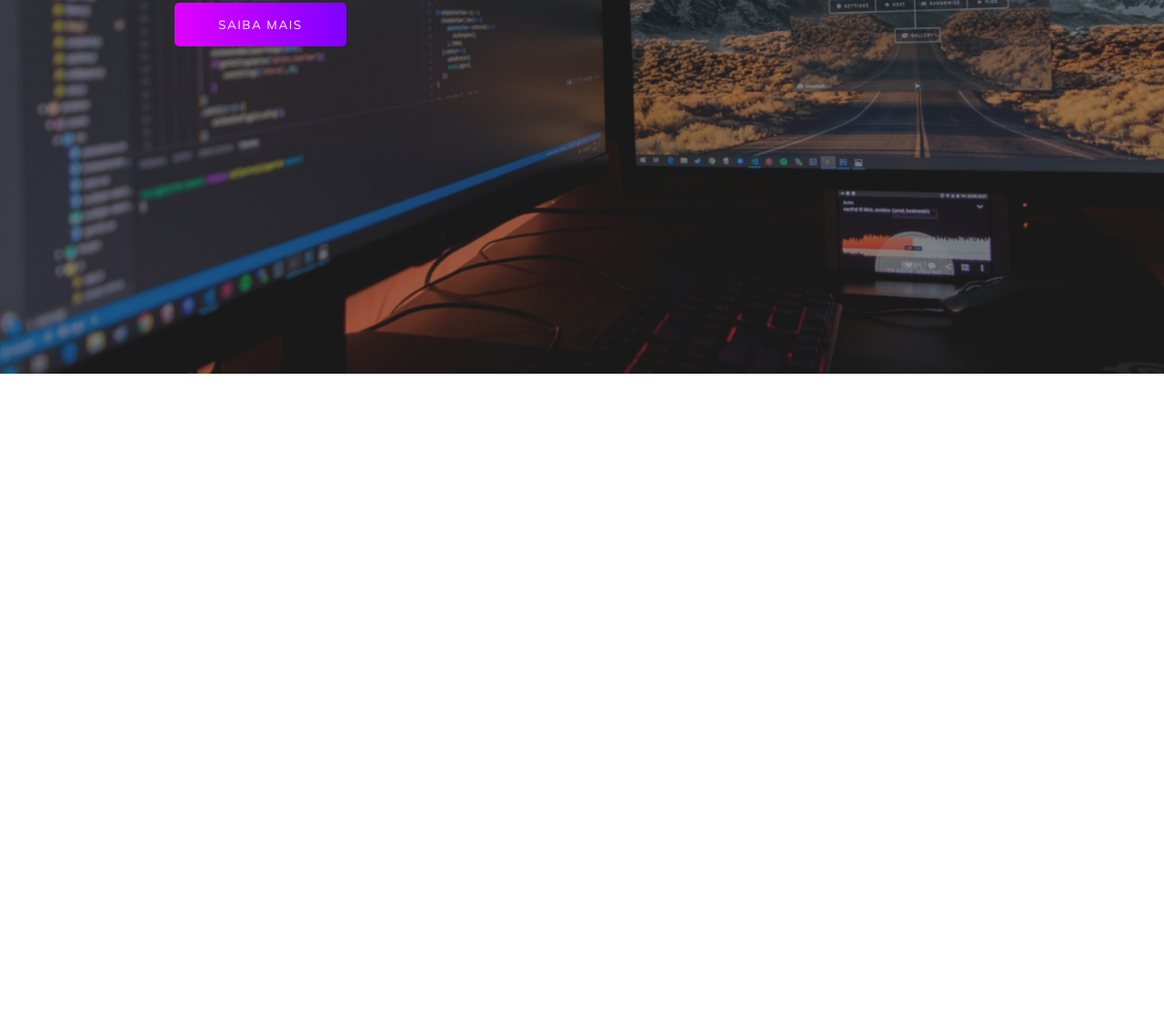
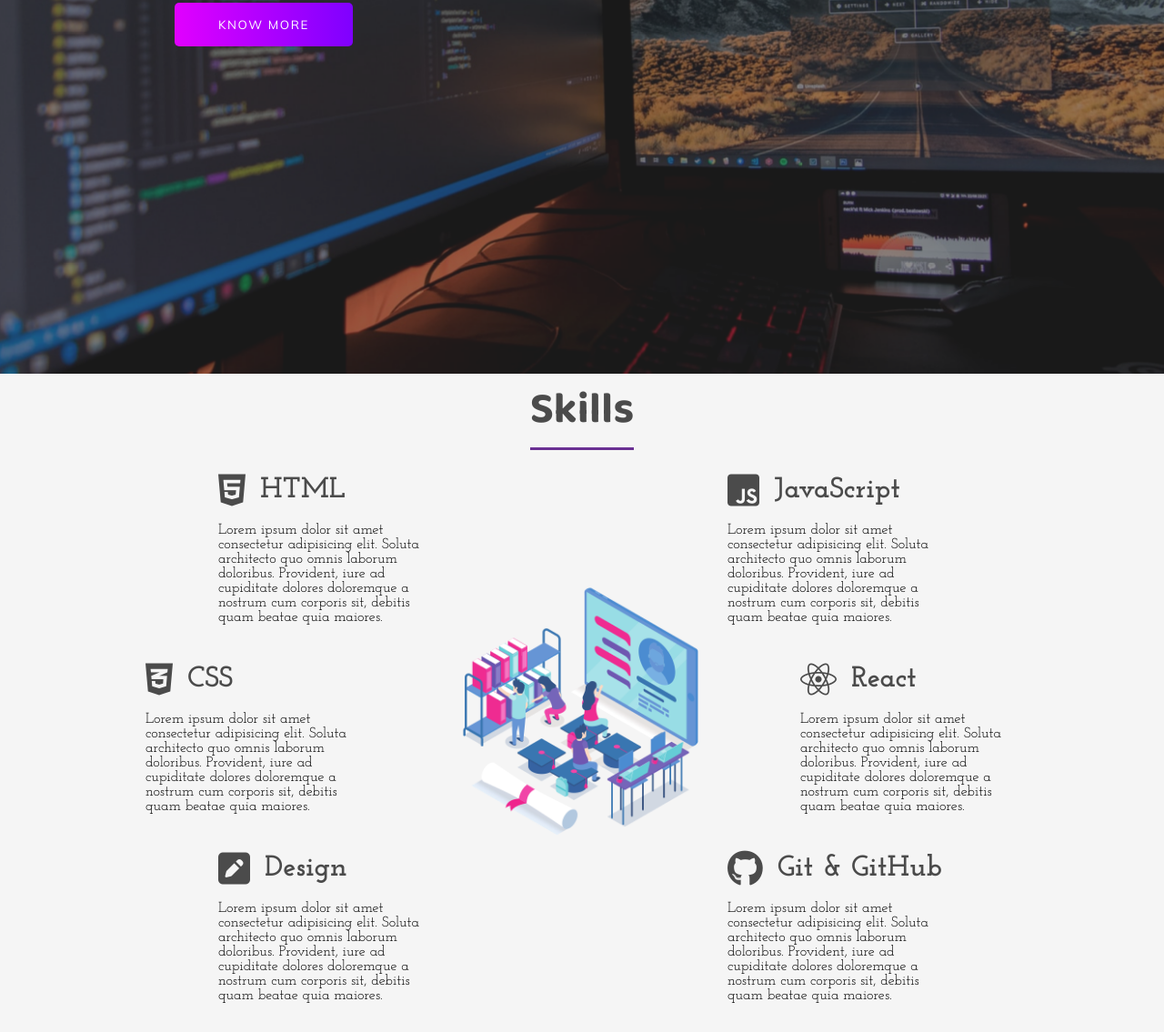
Before and after one commit to ighoreckert/Portfolio, a plain HTML site: page index.html in a window 1280 px wide. Shown: the part 389-1524 px from the top of the page at 91% size. Before the commit the page ends 800 px from the top, so only its background shows below. Drawn offline with Linux system fonts and the light colour scheme.

Commit message:
:package: knowledge

```diff
--- a/index.html
+++ b/index.html
@@ -44,12 +44,12 @@
         <div class="banner">
           <h1>Web Developer & Front End Designer</h1>
           <p>Ighor Eckert</p>
-          <button>Saiba mais</button>
+          <button>Know more</button>
         </div>
         <!--banner-->
       </header>
 
-      <div class="sidebar">
+      <aside class="sidebar">
         <nav>
           <ul class="menu">
             <li class="menu-item"><a href="#" class="menu-link">Home</a></li>
@@ -69,10 +69,81 @@
           <a href=""><i class="fab fa-instagram"></i></a>
         </div>
         <!--social-media-->
-      </div>
+      <aside >
       <!--sidebar-->
     </div>
     <!--container-->
+
+    <div class="container">
+
+      <!-- section.section-skills>(.section-header>h1)+.skills-known>(.skill>(.skill-header>i.fab+h3).skill-text>p{lorem30})*6 -->
+
+      <section class="section-skills">
+        <div class="section-header">
+          <h1>Skills</h1>
+        </div>
+        <div class="skills-known">
+          <div class="skill">
+            <div class="skill-header">
+              <i class="fab fa-html5"></i>
+              <h3>HTML</h3>
+            </div><!--skill-header-->
+            <div class="skill-text">
+              <p>Lorem ipsum dolor sit amet consectetur adipisicing elit. Soluta architecto quo omnis laborum doloribus. Provident, iure ad cupiditate dolores doloremque a nostrum cum corporis sit, debitis quam beatae quia maiores.</p>
+            </div><!--skill-text-->
+          </div><!--skill-->
+          <div class="skill">
+            <div class="skill-header">
+              <i class="fab fa-css3-alt"></i>
+              <h3>CSS</h3>
+            </div><!--skill-header-->
+            <div class="skill-text">
+              <p>Lorem ipsum dolor sit amet consectetur adipisicing elit. Soluta architecto quo omnis laborum doloribus. Provident, iure ad cupiditate dolores doloremque a nostrum cum corporis sit, debitis quam beatae quia maiores.</p>
+            </div><!--skill-text-->
+          </div><!--skill-->
+          <div class="skill">
+            <div class="skill-header">
+              <i class="fa-solid fa-square-pen"></i>
+              <h3>Design</h3>
+            </div><!--skill-header-->
+            <div class="skill-text">
+              <p>Lorem ipsum dolor sit amet consectetur adipisicing elit. Soluta architecto quo omnis laborum doloribus. Provident, iure ad cupiditate dolores doloremque a nostrum cum corporis sit, debitis quam beatae quia maiores.</p>
+            </div><!--skill-text-->
+          </div><!--skill-->
+          <div class="skill">
+            <div class="skill-header">
+              <i class="fab fa-js-square"></i>
+              <h3>JavaScript</h3>
+            </div><!--skill-header-->
+            <div class="skill-text">
+              <p>Lorem ipsum dolor sit amet consectetur adipisicing elit. Soluta architecto quo omnis laborum doloribus. Provident, iure ad cupiditate dolores doloremque a nostrum cum corporis sit, debitis quam beatae quia maiores.</p>
+            </div><!--skill-text-->
+          </div><!--skill-->
+          <div class="skill">
+            <div class="skill-header">
+              <i class="fab fa-react"></i>
+              <h3>React</h3>
+            </div><!--skill-header-->
+            <div class="skill-text">
+              <p>Lorem ipsum dolor sit amet consectetur adipisicing elit. Soluta architecto quo omnis laborum doloribus. Provident, iure ad cupiditate dolores doloremque a nostrum cum corporis sit, debitis quam beatae quia maiores.</p>
+            </div><!--skill-text-->
+          </div><!--skill-->
+          <div class="skill">
+            <div class="skill-header">
+              <i class="fab fa-github"></i>
+              <h3>Git & GitHub</h3>
+            </div><!--skill-header-->
+            <div class="skill-text">
+              <p>Lorem ipsum dolor sit amet consectetur adipisicing elit. Soluta architecto quo omnis laborum doloribus. Provident, iure ad cupiditate dolores doloremque a nostrum cum corporis sit, debitis quam beatae quia maiores.</p>
+            </div><!--skill-text-->
+          </div><!--skill-->
+
+          <div class="skills-img-wrapper">
+            <img src="images/skills-known.png" alt="image skills">
+          </div>
+        </div><!--skills-known-->
+      </section><!--section-skills-->
+    </div><!--container-->
   </body>
 
   <script src="script.js"></script>
--- a/styles.css
+++ b/styles.css
@@ -248,3 +248,100 @@ header {
     opacity: 1;
   }
 }
+
+/* Skills */
+
+/* Grid Skills */
+
+.skills-known {
+  display: grid;
+  grid-template-columns: repeat(16, 1fr);
+  grid-template-rows: repeat(6, 6rem);
+  row-gap: 0.5rem;
+}
+
+.skill:nth-child(1) {
+  grid-column: 4 / 7;
+  grid-row: 1 / 3;
+}
+
+.skill:nth-child(2) {
+  grid-column: 3 / 6;
+  grid-row: 3 / 5;
+}
+
+.skill:nth-child(3) {
+  grid-column: 4 / 7;
+  grid-row: 5 / -1;
+}
+
+.skill:nth-child(4) {
+  grid-column: 11 / 14;
+  grid-row: 1 / 3;
+}
+
+.skill:nth-child(5) {
+  grid-column: 12 / 15;
+  grid-row: 3 / 5;
+}
+
+.skill:nth-child(6) {
+  grid-column: 11 / 14;
+  grid-row: 5 / -1;
+}
+
+/* End Grid */
+
+/* Section Header */
+
+.section-skills {
+  background-color: #f5f5f5;
+}
+
+.section-header {
+  display: flex;
+  justify-content: center;
+  align-items: center;
+}
+
+.section-header h1 {
+  font-family: var(--font-primary);
+  font-size: 3rem;
+  color: #4b4b4b;
+  border-bottom: solid 3px #6a3093;
+  margin-bottom: 1.5rem;
+}
+
+/* Skill */
+
+.skill-header {
+  display: flex;
+  align-items: center;
+  color: #4b4b4b;
+}
+
+.skill-header i {
+  font-size: 2.5rem;
+}
+
+.skill-header h3 {
+  font-family: var(--font-secundary);
+  font-size: 2rem;
+  padding-left: 1rem;
+}
+
+.skill-text {
+  font-family: var(--font-secundary);
+  margin-top: 1rem;
+}
+
+.skills-img-wrapper {
+  grid-column: 7 / 11;
+  grid-row: 2 / 6;
+  width: 100%;
+}
+
+.skills-img-wrapper img {
+  object-fit: cover;
+  width: 100%;
+}
```
Also changed, not shown: images/skills-known.png (added).
